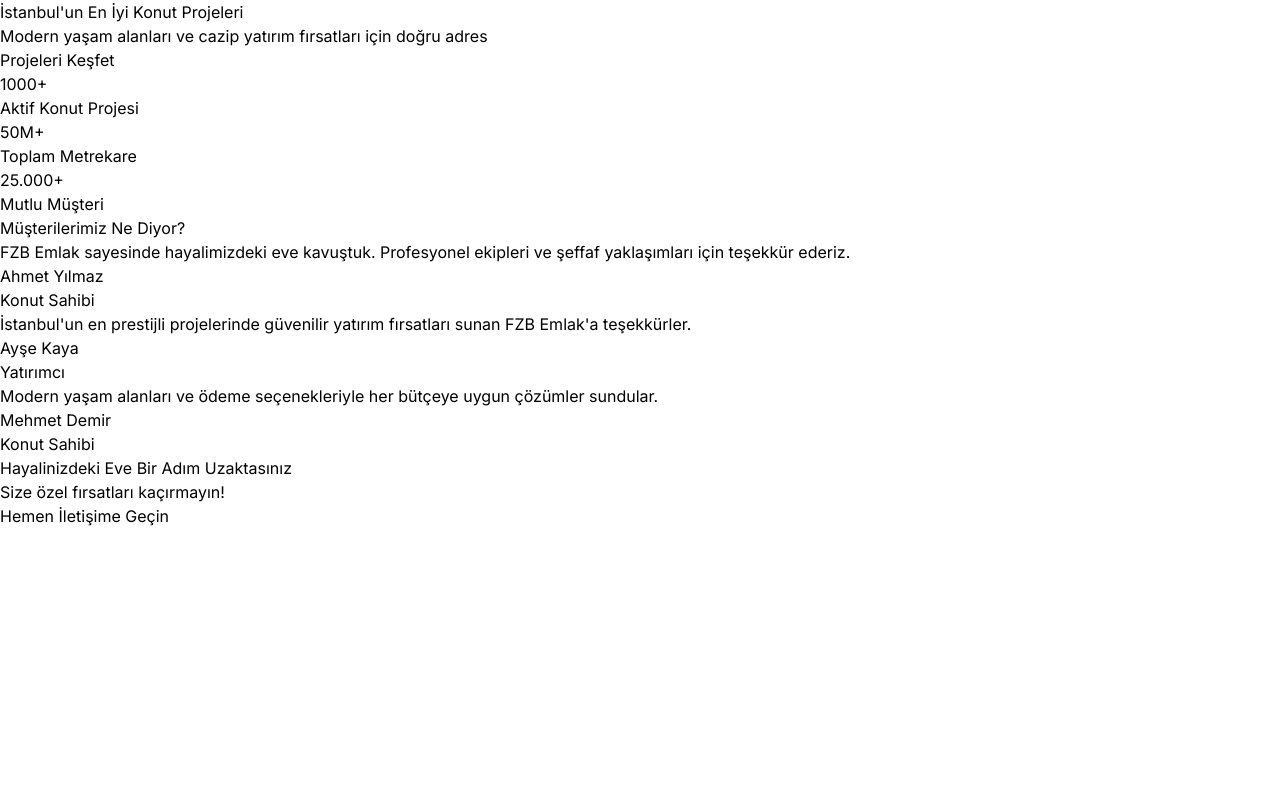
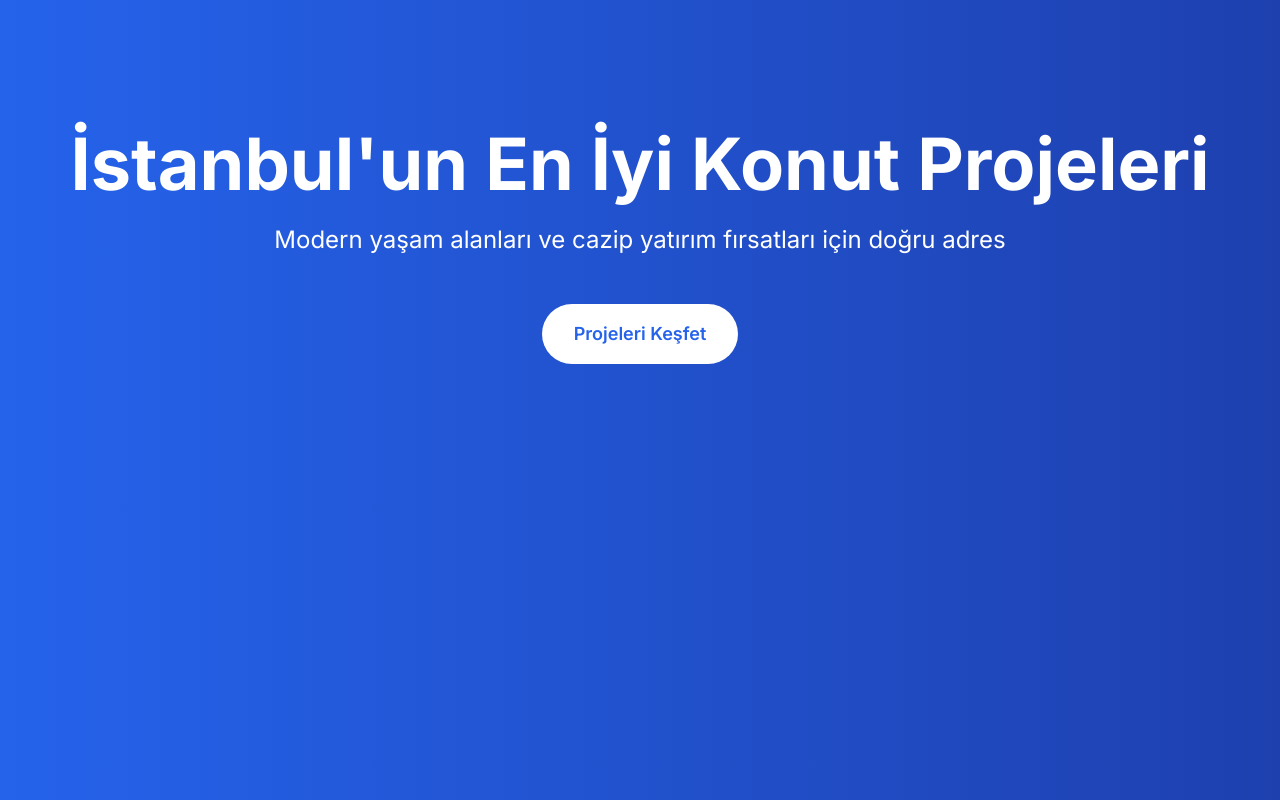
Before and after one commit to l3aki/fzbapp, a Next.js app: page / in a window 1280 px wide. Shown: the top 800 px of the page. Built offline with nearby package versions, Linux system fonts and the light colour scheme.

Commit message:
Add Tailwind configuration

```diff
--- /dev/null
+++ b/tailwind.config.ts
@@ -0,0 +1,30 @@
+import type { Config } from "tailwindcss";
+
+const config: Config = {
+  content: [
+    "./pages/**/*.{js,ts,jsx,tsx,mdx}",
+    "./components/**/*.{js,ts,jsx,tsx,mdx}",
+    "./app/**/*.{js,ts,jsx,tsx,mdx}",
+  ],
+  theme: {
+    extend: {
+      animation: {
+        marquee: 'marquee 25s linear infinite',
+      },
+      keyframes: {
+        marquee: {
+          '0%': { transform: 'translateX(0%)' },
+          '100%': { transform: 'translateX(-100%)' },
+        }
+      },
+      colors: {
+        'vibe-blue': '#1E40AF',
+        'vibe-orange': '#F97316',
+        'vibe-yellow': '#FBBF24',
+      },
+    },
+  },
+  plugins: [],
+};
+
+export default config;
```
